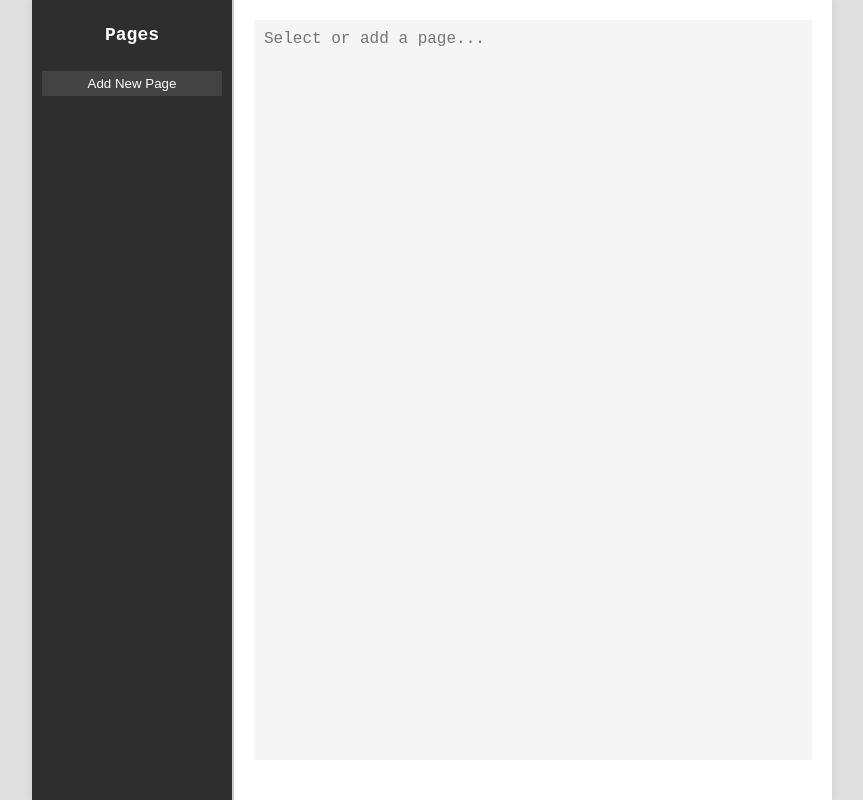
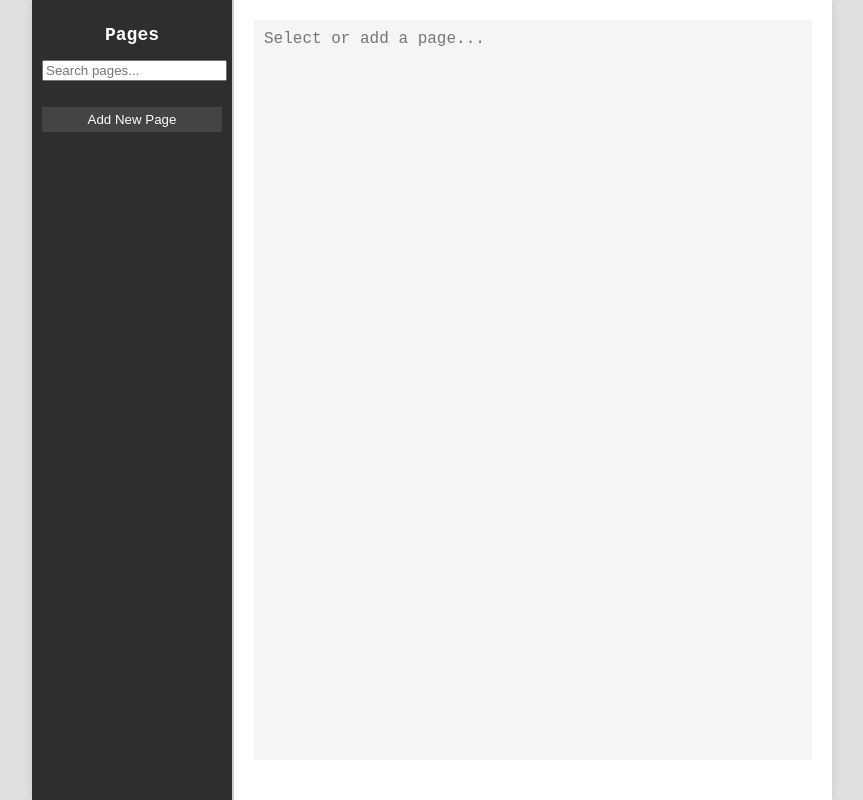
Before and after one commit to MrLee47/government-notebook, a plain HTML site: page index.html in a window 1280 px wide. Shown: the whole page, without its empty margins (208-1071 px from the left). Drawn offline with Linux system fonts and the light colour scheme.

Commit message:
Update index.html

```diff
--- a/index.html
+++ b/index.html
@@ -10,6 +10,7 @@
     <div class="container">
         <div class="sidebar">
             <h2>Pages</h2>
+            <input type="text" id="search-bar" placeholder="Search pages..." oninput="searchPages()">
             <ul id="page-list">
                 <!-- Pages will be dynamically added here -->
             </ul>
```
